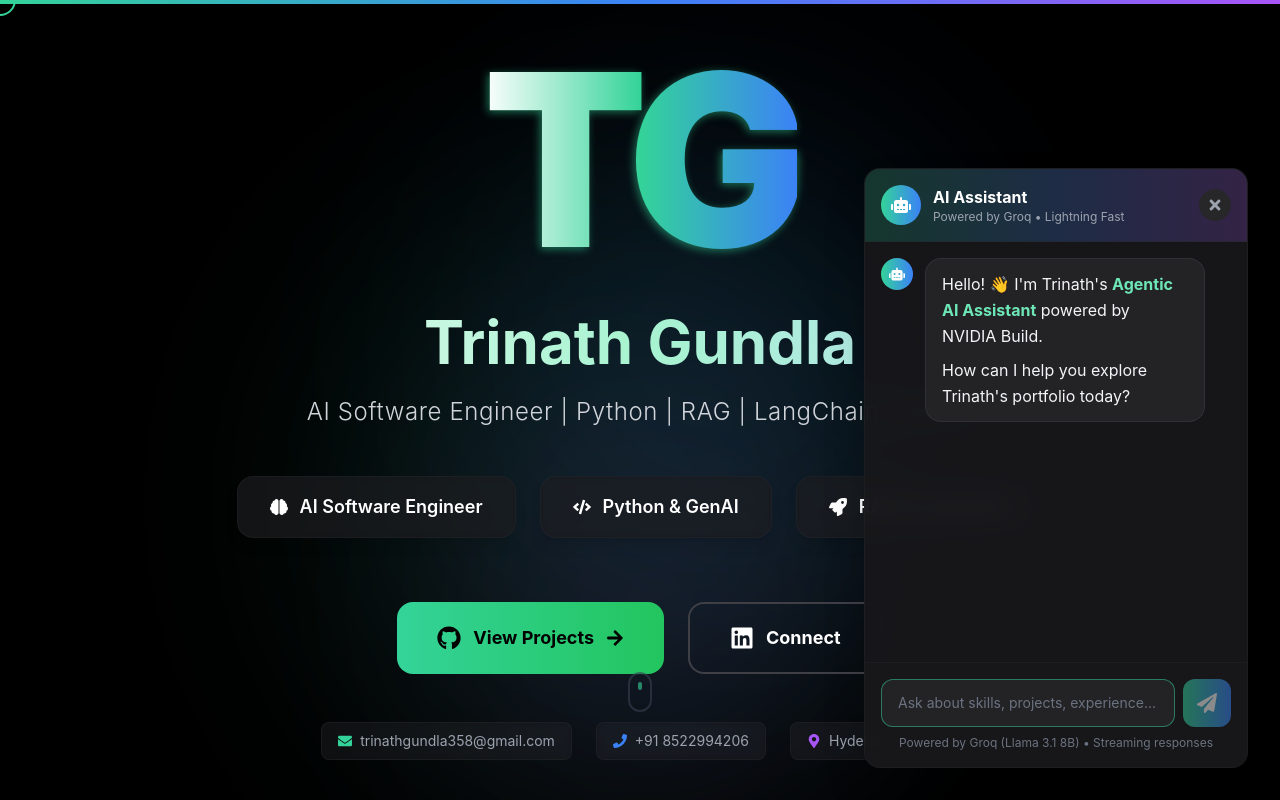
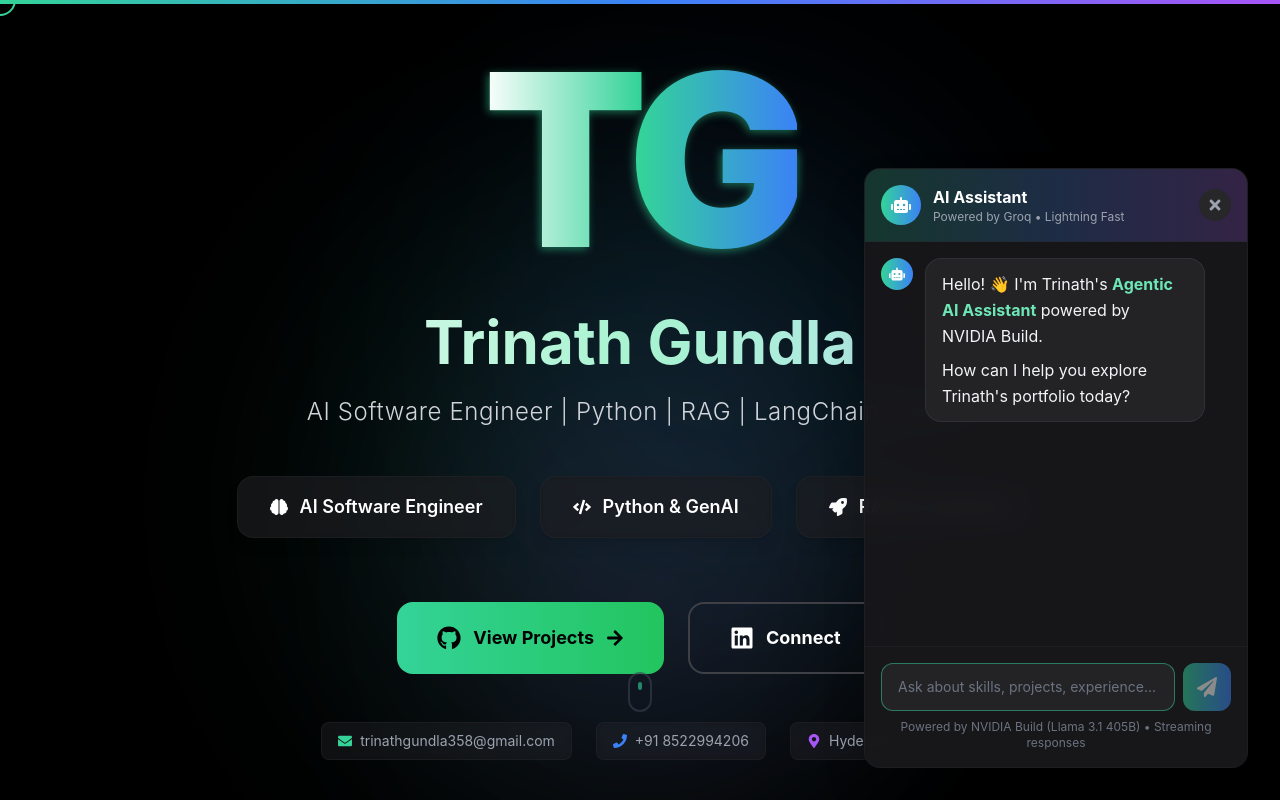
Before and after one commit to GundlaTrinath/Trinathportfolio, a React (Create React App) app: page / in a window 1280 px wide. Shown: the top 800 px of the page. Built offline with nearby package versions, Linux system fonts and the light colour scheme.

Commit message:
Update AIChatbot.jsx

```diff
--- a/src/components/AIChatbot.jsx
+++ b/src/components/AIChatbot.jsx
@@ -368,7 +368,7 @@
                 </motion.button>
               </div>
               <p className="text-xs text-gray-500 mt-2 text-center">
-                Powered by Groq (Llama 3.1 8B) • Streaming responses
+                Powered by NVIDIA Build (Llama 3.1 405B) • Streaming responses
               </p>
             </div>
           </motion.div>
```
